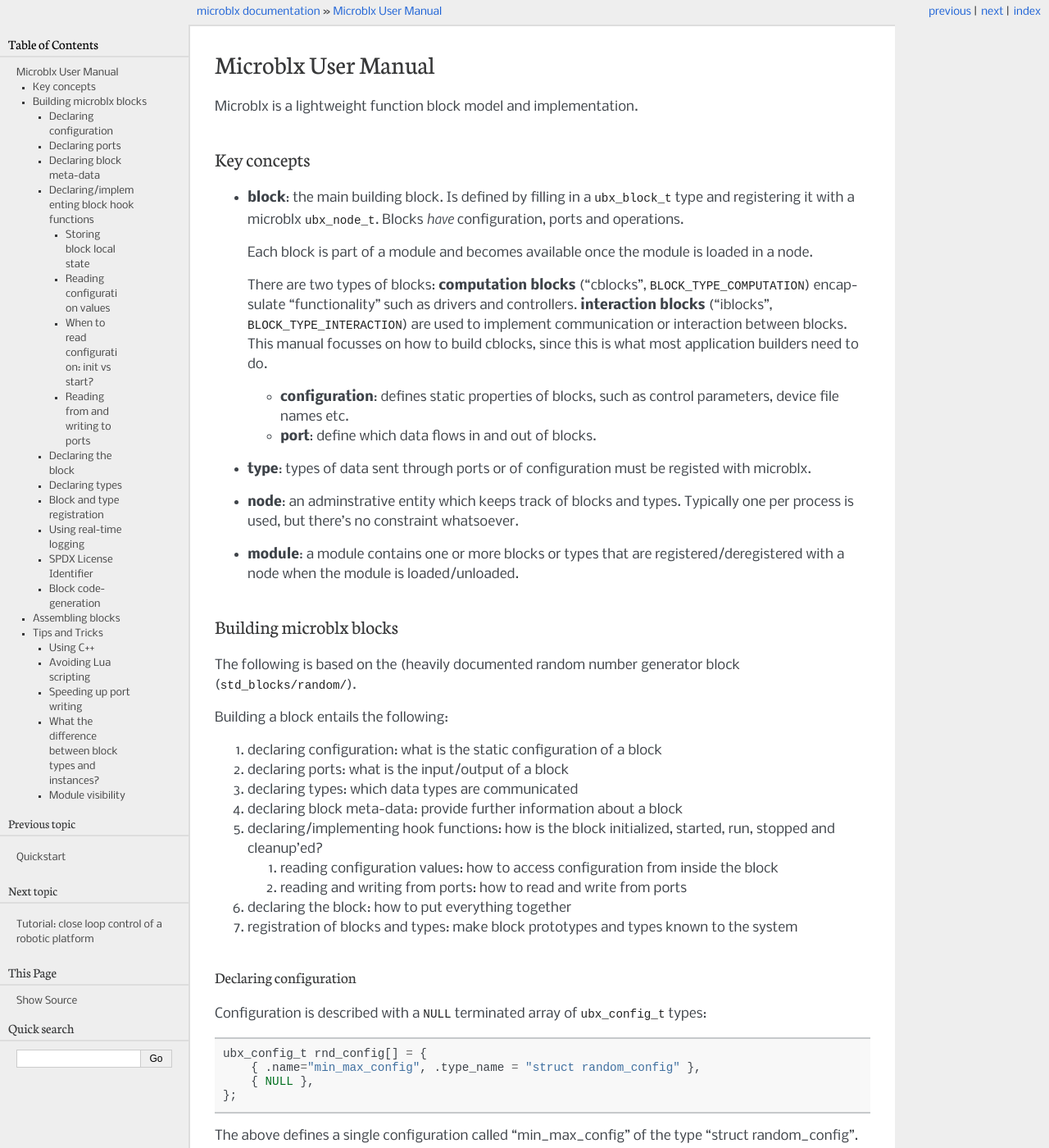
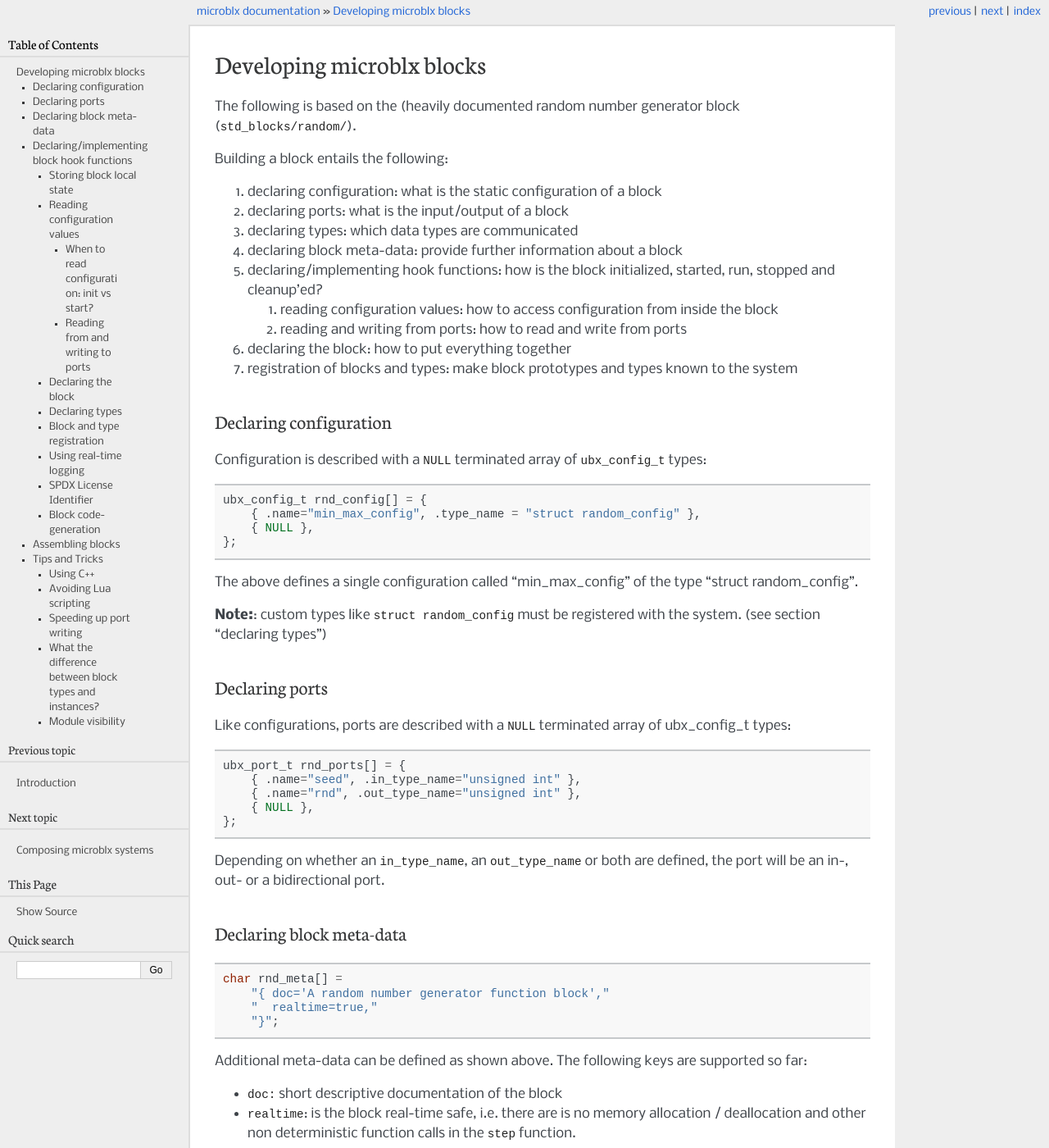
Before and after one commit to kmarkus/microblx, a Sphinx documentation site: the page built from doc/source/developing_blocks.rst, in a window 1280 px wide and 1400 px high. Shown: the whole window at 82% size. Built offline with Sphinx 7.4.7, drawn with Linux system fonts in a browser that asks for light colours; some of the changed text lies outside the part shown.

Commit message:
doc: define doc structure
Signed-off-by: Markus Klotzbuecher <mk@mkio.de>

```diff
--- /dev/null
+++ b/doc/source/composing_systems.rst
@@ -0,0 +1,2 @@
+Composing microblx systems
+==========================
--- a/doc/source/manual.rst
+++ b/doc/source/developing_blocks.rst
@@ -1,43 +1,5 @@
-Microblx User Manual
-====================
-
-Microblx is a lightweight function block model and implementation.
-
-Key concepts
-------------
-
--  **block**: the main building block. Is defined by filling in a
-   ``ubx_block_t`` type and registering it with a microblx
-   ``ubx_node_t``. Blocks *have* configuration, ports and operations.
-
-   Each block is part of a module and becomes available once the module
-   is loaded in a node.
-
-   There are two types of blocks: **computation blocks** (“cblocks”,
-   ``BLOCK_TYPE_COMPUTATION``) encapsulate “functionality” such as
-   drivers and controllers. **interaction blocks** (“iblocks”,
-   ``BLOCK_TYPE_INTERACTION``) are used to implement communication or
-   interaction between blocks. This manual focusses on how to build
-   cblocks, since this is what most application builders need to do.
-
-   -  **configuration**: defines static properties of blocks, such as
-      control parameters, device file names etc.
-
-   -  **port**: define which data flows in and out of blocks.
-
--  **type**: types of data sent through ports or of configuration must
-   be registed with microblx.
-
--  **node**: an adminstrative entity which keeps track of blocks and
-   types. Typically one per process is used, but there’s no constraint
-   whatsoever.
-
--  **module**: a module contains one or more blocks or types that are
-   registered/deregistered with a node when the module is
-   loaded/unloaded.
-
-Building microblx blocks
-------------------------
+Developing microblx blocks
+==========================
 
 The following is based on the (heavily documented random number
 generator block (``std_blocks/random/``).
@@ -60,7 +22,7 @@ Building a block entails the following:
    known to the system
 
 Declaring configuration
-~~~~~~~~~~~~~~~~~~~~~~~
+-----------------------
 
 Configuration is described with a ``NULL`` terminated array of
 ``ubx_config_t`` types:
@@ -79,7 +41,7 @@ type “struct random_config”.
 with the system. (see section “declaring types”)
 
 Declaring ports
-~~~~~~~~~~~~~~~
+---------------
 
 Like configurations, ports are described with a ``NULL`` terminated
 array of ubx_config_t types:
@@ -96,7 +58,7 @@ Depending on whether an ``in_type_name``, an ``out_type_name`` or both
 are defined, the port will be an in-, out- or a bidirectional port.
 
 Declaring block meta-data
-~~~~~~~~~~~~~~~~~~~~~~~~~
+-------------------------
 
 .. code:: c
 
@@ -115,7 +77,7 @@ are supported so far:
    calls in the ``step`` function.
 
 Declaring/implementing block hook functions
-~~~~~~~~~~~~~~~~~~~~~~~~~~~~~~~~~~~~~~~~~~~
+-------------------------------------------
 
 The following block operations can be implemented to realize the blocks
 behavior. All are optional.
@@ -147,7 +109,7 @@ They are typically used for the following:
 -  ``cleanup``: free all memory, release all resources.
 
 Storing block local state
-^^^^^^^^^^^^^^^^^^^^^^^^^
+~~~~~~~~~~~~~~~~~~~~~~~~~
 
 As multiple instances of a block may exists, **NO** global variables may
 be used to store the state of a block. Instead, the ``ubx_block_t``
@@ -170,7 +132,7 @@ and retrieve it in the other hooks:
    inf = (struct random_info*) b->private_data;
 
 Reading configuration values
-^^^^^^^^^^^^^^^^^^^^^^^^^^^^
+~~~~~~~~~~~~~~~~~~~~~~~~~~~~
 
 The following example from the ``random`` block shows how to retrieve a
 struct configuration called ``min_max_config``:
--- a/doc/source/index.rst
+++ b/doc/source/index.rst
@@ -10,8 +10,9 @@ Welcome to microblx's documentation!
    :maxdepth: 2
    :caption: Contents:
 
-   quickstart.rst
-   manual.rst
+   introduction.rst
+   developing_blocks.rst
+   composing_systems.rst
    tutorial.rst
    faq.rst
 
```
Also changed, not shown: README.md (+0 -75 lines), doc/source/introduction.rst (added, +124 -0 lines), 1 other file.
